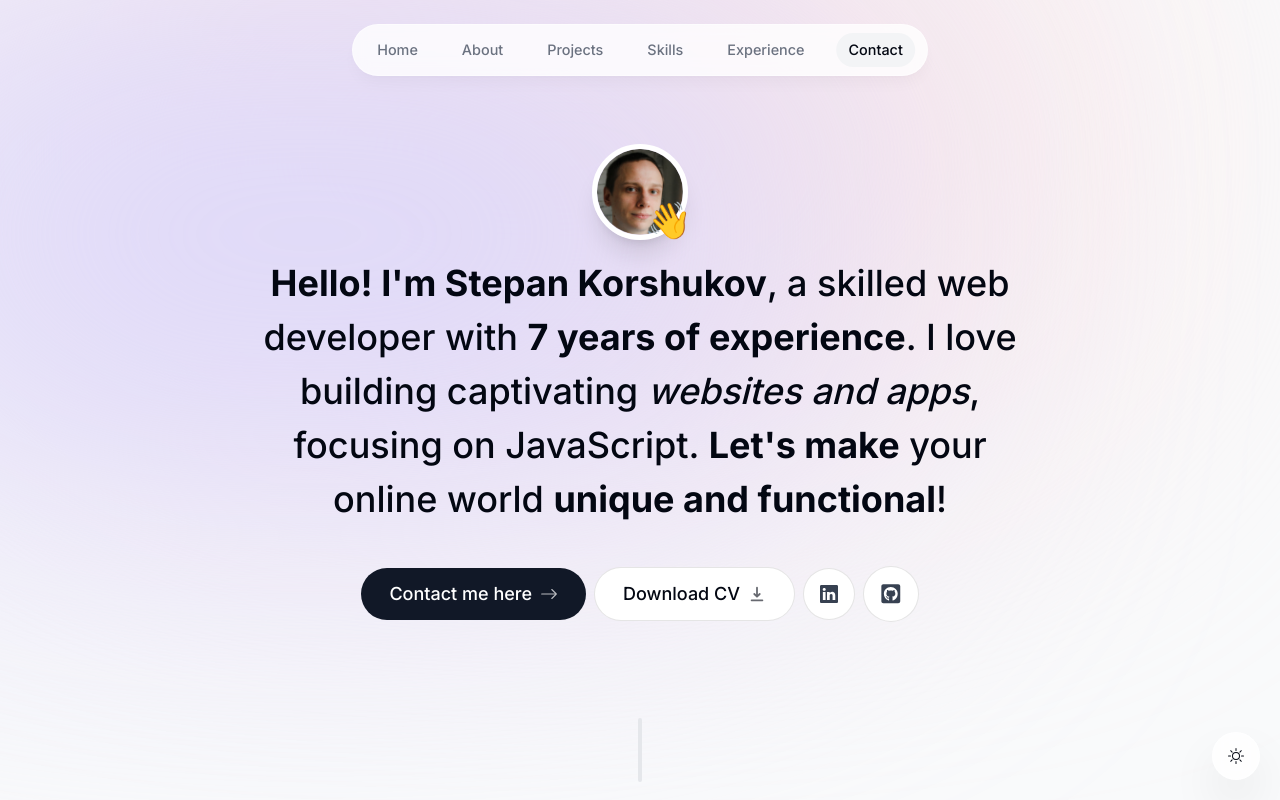
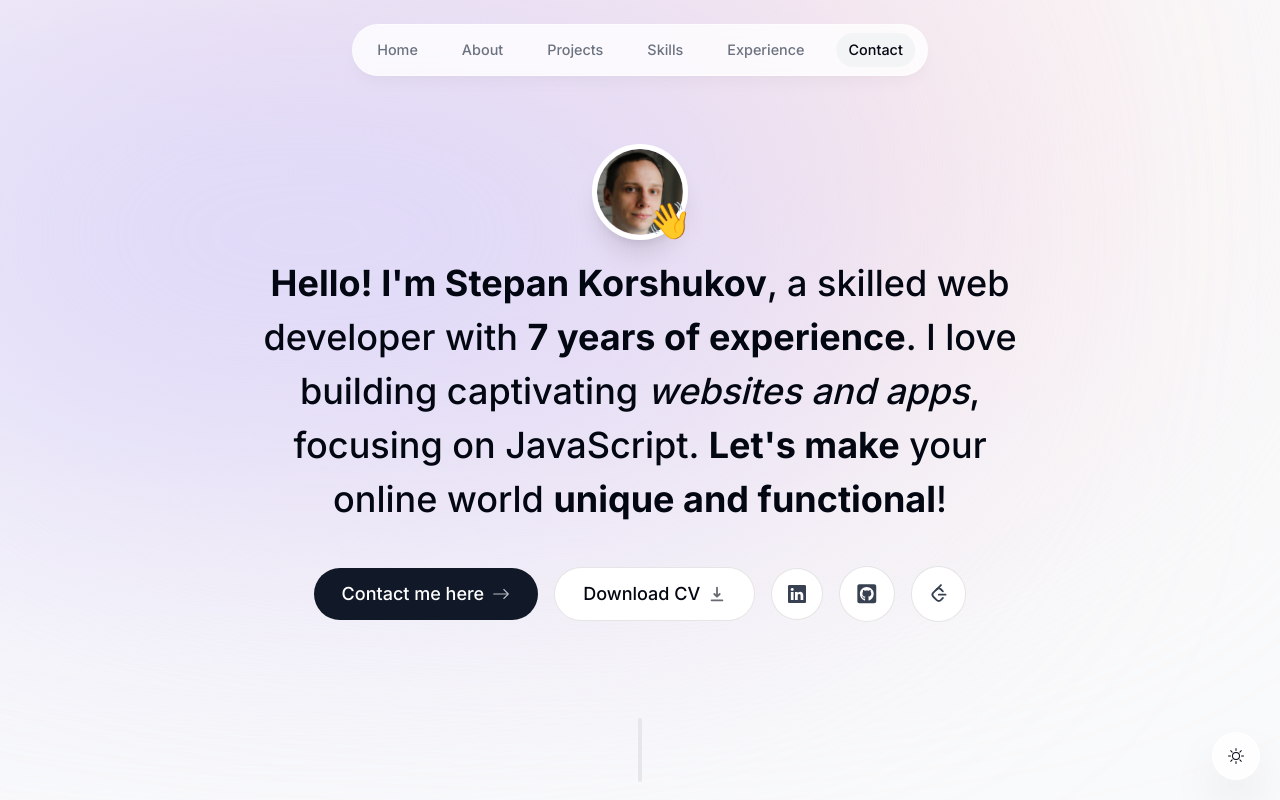
Before and after one commit to valmlord/portfolio, a Next.js app: page / in a window 1280 px wide. Shown: the top 800 px of the page. Built offline with nearby package versions, Linux system fonts and the light colour scheme; no server answers.

Commit message:
feat: change favicon and add leetcode link

```diff
--- a/components/About.tsx
+++ b/components/About.tsx
@@ -24,7 +24,7 @@
       </p>
 
       <p>
-        <span className="italic">Outside of coding</span>I relish spending time with my family, going for runs, fishing, and hitting the gym. My appetite for learning is insatiable—I&apos;m currently delving into <span className="font-medium">computer science</span> and <span className="font-medium">mathematics</span>. Additionally, I&apos;m honing my skills on various musical instruments.
+        <span className="italic">Outside of coding</span> I relish spending time with my family, going for runs, fishing, and hitting the gym. My appetite for learning is insatiable — I&apos;m currently delving into <span className="font-medium">computer science</span> and <span className="font-medium">mathematics</span>. Additionally, I&apos;m honing my skills on various musical instruments.
       </p>
     </motion.section>
   );
--- a/components/Intro.tsx
+++ b/components/Intro.tsx
@@ -6,6 +6,7 @@
 import { BsArrowRight, BsLinkedin } from "react-icons/bs";
 import { HiDownload } from "react-icons/hi";
 import { FaGithubSquare } from "react-icons/fa";
+import { TbBrandLeetcode } from "react-icons/tb";
 
 import { useSectionInView } from "@/lib/hooks";
 
@@ -69,7 +70,7 @@
       </motion.h1>
 
       <motion.div
-        className="flex flex-col sm:flex-row items-center justify-center gap-2 px-4 text-lg font-medium"
+        className="flex flex-col sm:flex-row items-center justify-center gap-4 px-4 text-lg font-medium"
         initial={{ opacity: 0, y: 100 }}
         animate={{ opacity: 1, y: 0 }}
         transition={{
@@ -99,7 +100,7 @@
 
         <a
           className="bg-white p-4 text-gray-700 hover:text-gray-950 flex items-center gap-2 rounded-full focus:scale-[1.15] hover:scale-[1.15] active:scale-105 transition cursor-pointer borderBlack dark:bg-white/10 dark:text-white/60"
-          href="https://linkedin.com"
+          href="linkedin.com/in/stepankorshukov"
           target="_blank"
         >
           <BsLinkedin />
@@ -107,10 +108,18 @@
 
         <a
           className="bg-white p-4 text-gray-700 flex items-center gap-2 text-[1.35rem] rounded-full focus:scale-[1.15] hover:scale-[1.15] hover:text-gray-950 active:scale-105 transition cursor-pointer borderBlack dark:bg-white/10 dark:text-white/60"
-          href="https://github.com"
+          href="https://github.com/valmlord"
           target="_blank"
         >
           <FaGithubSquare />
+        </a>
+
+        <a
+          className="bg-white p-4 text-gray-700 flex items-center gap-2 text-[1.35rem] rounded-full focus:scale-[1.15] hover:scale-[1.15] hover:text-gray-950 active:scale-105 transition cursor-pointer borderBlack dark:bg-white/10 dark:text-white/60"
+          href="https://leetcode.com/valmlord/"
+          target="_blank"
+        >
+          <TbBrandLeetcode />
         </a>
       </motion.div>
     </section>
```
Also changed, not shown: 1 other file (tests, documents, lock files or other folders).
